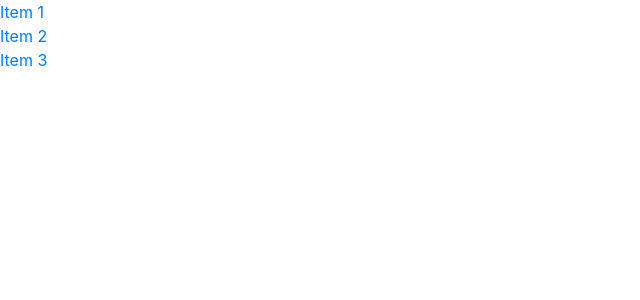
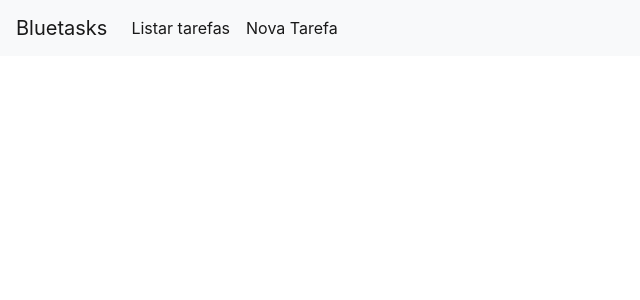
Before and after one commit to lucasengcomp/bluetasks, a React (Create React App) app in the folder bluetasks-frontend/bluetasks-frontend/: page / in a window 1280 px wide. Shown: the top 300 px of the page, without its empty margins (0-640 px from the left). Built offline with nearby package versions, Linux system fonts and the light colour scheme.

Commit message:
Ajustando navbar

```diff
--- a/bluetasks-frontend/bluetasks-frontend/src/components/NavBar.js
+++ b/bluetasks-frontend/bluetasks-frontend/src/components/NavBar.js
@@ -1,5 +1,6 @@
 import React, { Component } from "react";
 import NavBarItem from "./NavBarItem";
+import { APP_NAME } from "../constants";
 
 class Navbar extends Component {
   constructor(props) {
@@ -7,20 +8,41 @@ class Navbar extends Component {
 
     this.state = {
       items: [
-        { name: "Item 1", href: "/" },
-        { name: "Item 2", href: "/" },
-        { name: "Item 3", href: "/" },
+        { name: "Listar tarefas", href: "/" },
+        { name: "Nova Tarefa", href: "/form" },
       ],
     };
   }
 
+  onClickHandler(item) {
+    alert(item.name);
+  }
+
   render() {
     return (
-      <div>
-        {this.state.items.map((i) => (
-          <NavBarItem name={i.name} href={i.href} />
-        ))}
-      </div>
+      <nav className="navbar navbar-expand-lg navbar-light bg-light">
+        <a className="navbar-brand" href="#">
+          {APP_NAME}
+        </a>
+        <button
+          className="navbar-toggler"
+          type="button"
+          data-toggle="collapse"
+          data-target="#navbarNav"
+          aria-controls="navbarNav"
+          aria-expanded="false"
+          aria-label="Toggle navigation"
+        >
+          <span className="navbar-toggler-icon"></span>
+        </button>
+        <div className="collapse navbar-collapse" id="navbarText">
+          <div className="navbar-nav mr-auto">
+            {this.state.items.map((i) => (
+              <NavBarItem item={i} onClick={this.onClickHandler} />
+            ))}
+          </div>
+        </div>
+      </nav>
     );
   }
 }
--- a/bluetasks-frontend/bluetasks-frontend/src/components/NavBarItem.js
+++ b/bluetasks-frontend/bluetasks-frontend/src/components/NavBarItem.js
@@ -5,8 +5,12 @@ class NavBarItem extends Component {
   render() {
     return (
       <div>
-        <Link to={this.props.href} onClick={e => alert("clicou aquiii")}>
-          {this.props.name}
+        <Link
+          className="nav-item nav-link active"
+          to={this.props.item.href}
+          onClick={(e) => this.props.onClick(this.props.item)}
+        >
+          {this.props.item.name}
         </Link>
       </div>
     );
--- /dev/null
+++ b/bluetasks-frontend/bluetasks-frontend/src/constants.js
@@ -0,0 +1 @@
+export const APP_NAME = "Bluetasks";
```
Also changed, not shown: bluetasks-frontend/bluetasks-frontend/src/App.js (+3 -5 lines).
